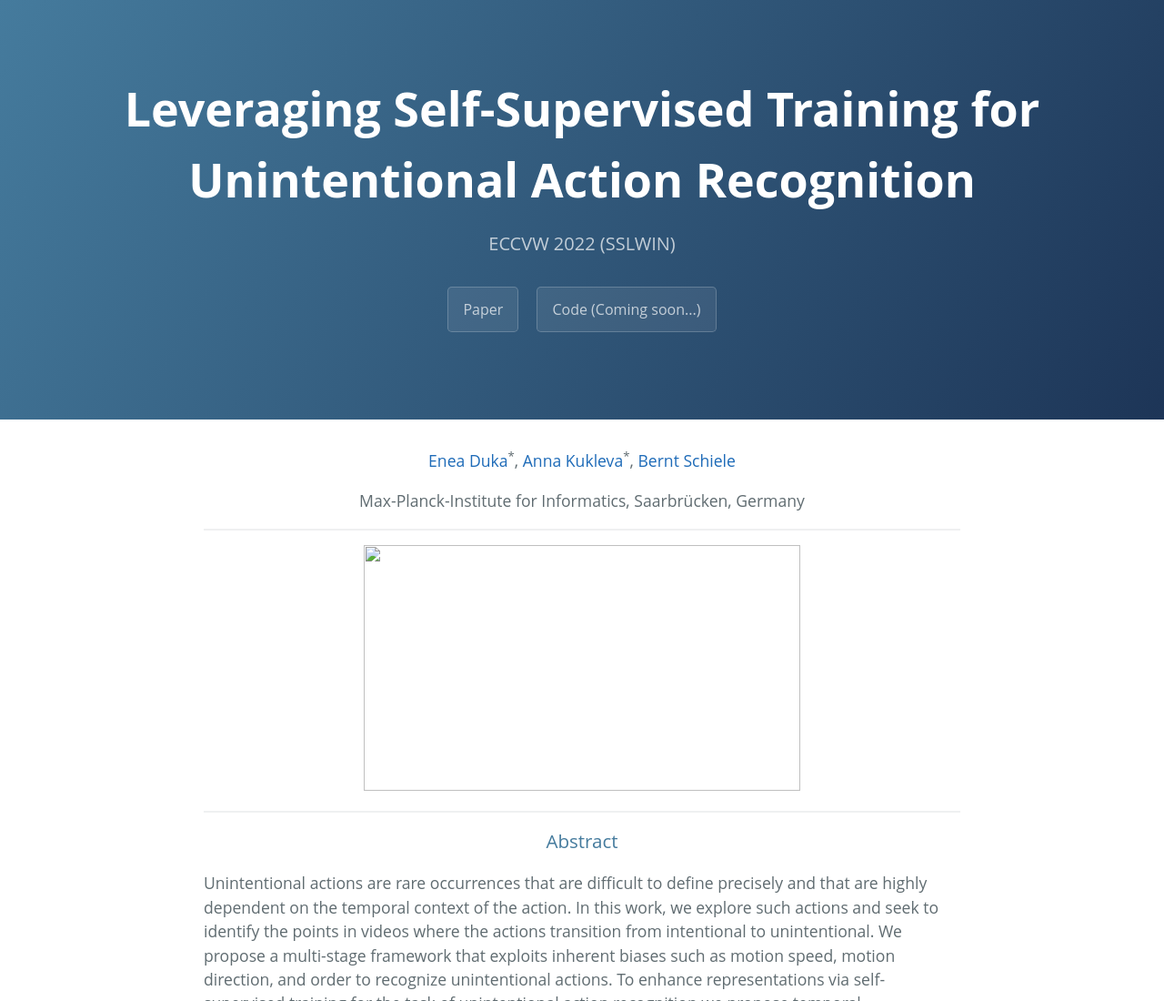
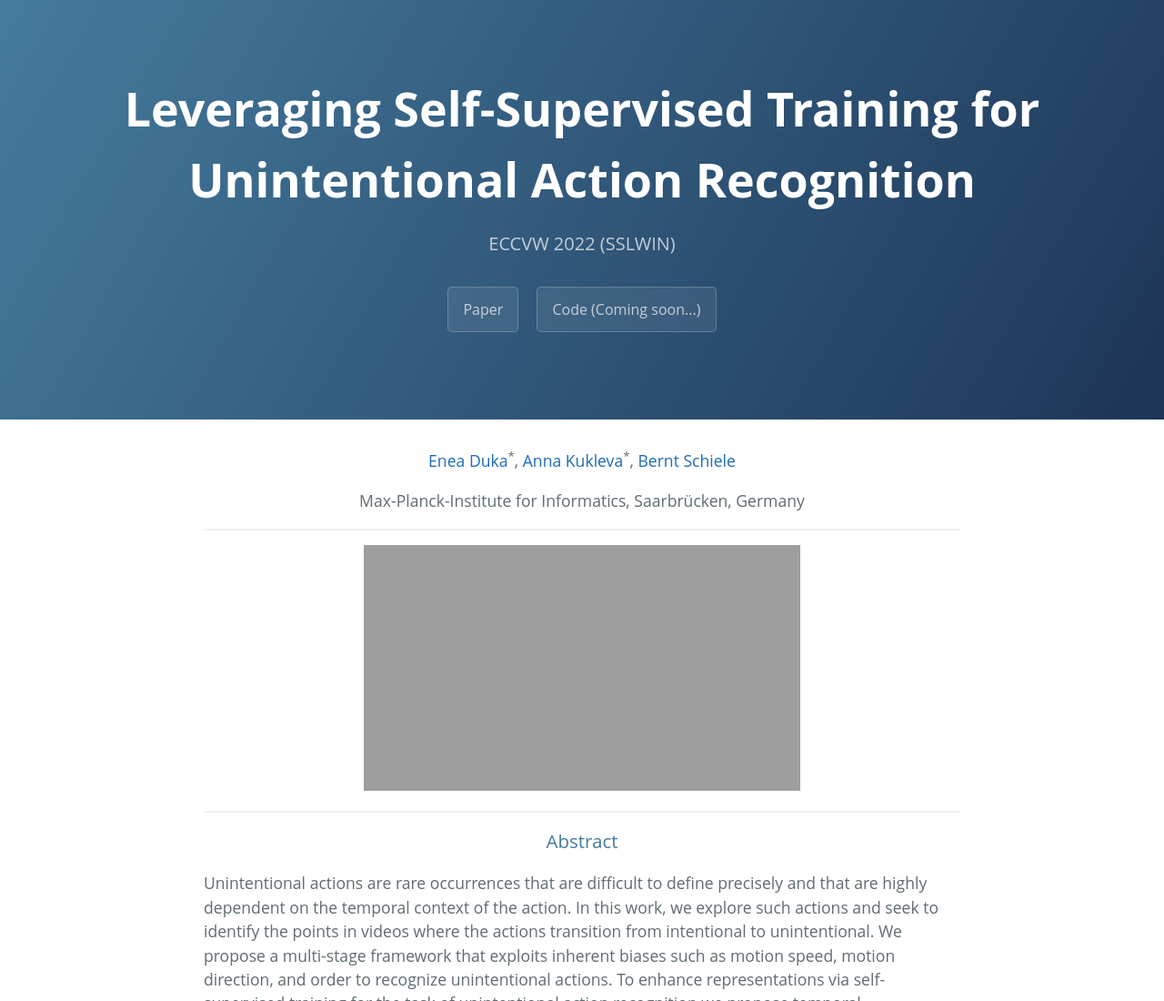
Before and after one commit to dukaenea/ssl_uar, a plain HTML site: page docs/_site/index.html in a window 1280 px wide. Shown: the top 1100 px of the page at 91% size. Drawn offline with Linux system fonts and the light colour scheme; the site is published under a folder, as on GitHub Pages, so addresses that start at the root find nothing.

Commit message:
changed gif path

```diff
--- a/docs/_site/index.html
+++ b/docs/_site/index.html
@@ -52,7 +52,7 @@
 
       <div align="center">
         <img
-          src="/gifs/example.gif"
+          src="gifs/example.gif"
           width="480"
           height="270"
           class="giphy-embed"
```
